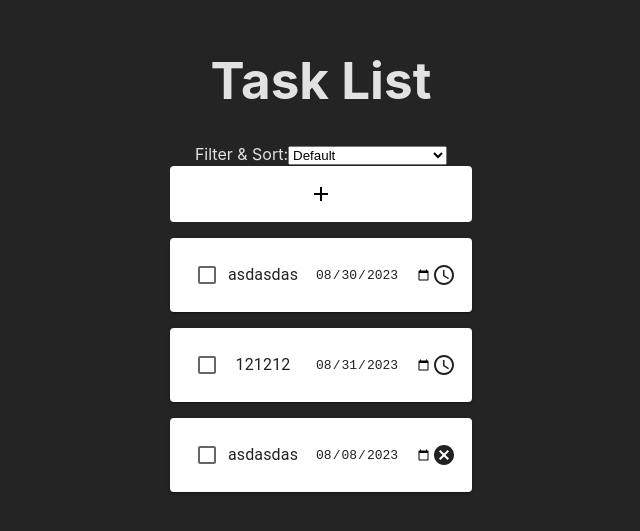
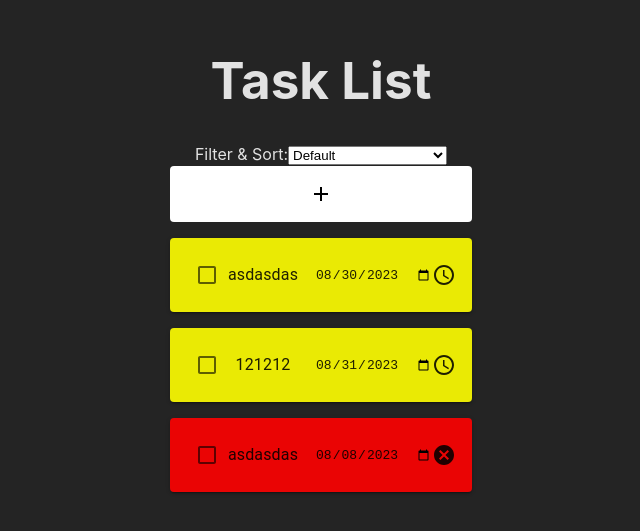
Before and after one commit to mtrunkbear/tasks-test, a React (Vite) app: page / in a window 1280 px wide. Shown: the part 137-668 px from the top of the page, without its empty margins (319-959 px from the left). Built offline with nearby package versions, Linux system fonts and the light colour scheme; data requests are answered from the project's data file.

Commit message:
Improve in TaskItem and types

```diff
--- a/src/components/AddTaskForm.tsx
+++ b/src/components/AddTaskForm.tsx
@@ -16,8 +16,7 @@ const AddTaskForm: React.FC = ({}) => {
           description,
           dueDate: new Date(dueDate),
           creationDate: new Date(),
-          completed: "pending",
-        }) as any
+        } as any) as any
       );
       setDescription("");
       setDueDate("");
--- a/src/components/TaskItem.tsx
+++ b/src/components/TaskItem.tsx
@@ -26,9 +26,18 @@ const TaskItem = ({ completed, description, dueDate }: Task) => {
 
   const state = getTaskState({ dueDate });
 
+  const taskBackgroundColor = {
+    completed: "rgba(0, 255, 0, 0.9)",
+    overdue: "rgba(255, 0, 0, 0.9)",
+    pending: "rgba(255, 255, 0, 0.9)",
+  };
+
   return (
-    <TaskItemContainer elevation={2}>
-      <Checkbox checked={completed == "completed"} />
+    <TaskItemContainer
+      style={{ backgroundColor: taskBackgroundColor[state] }}
+      elevation={2}
+    >
+      <Checkbox checked={completed} />
       <TaskDescription>{description}</TaskDescription>
       <DateInput type="date" value={formatDate(dueDate as string)} />
       {TaskIcons[state]}
--- a/src/types.ts
+++ b/src/types.ts
@@ -2,7 +2,7 @@ export interface Task {
   id?: string;
   description: string;
   dueDate: string | Date;
-  completed: "completed" | "overdue" | "pending";
+  completed: boolean;
   creationDate: string | Date;
 }
 
```
